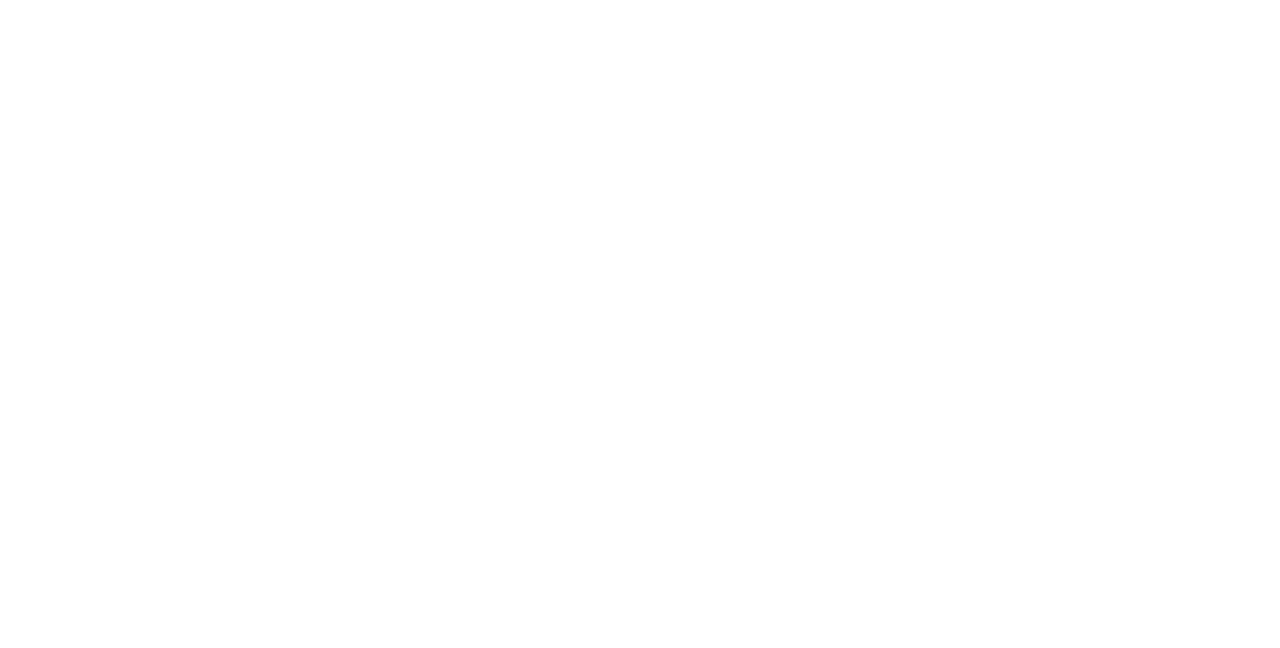
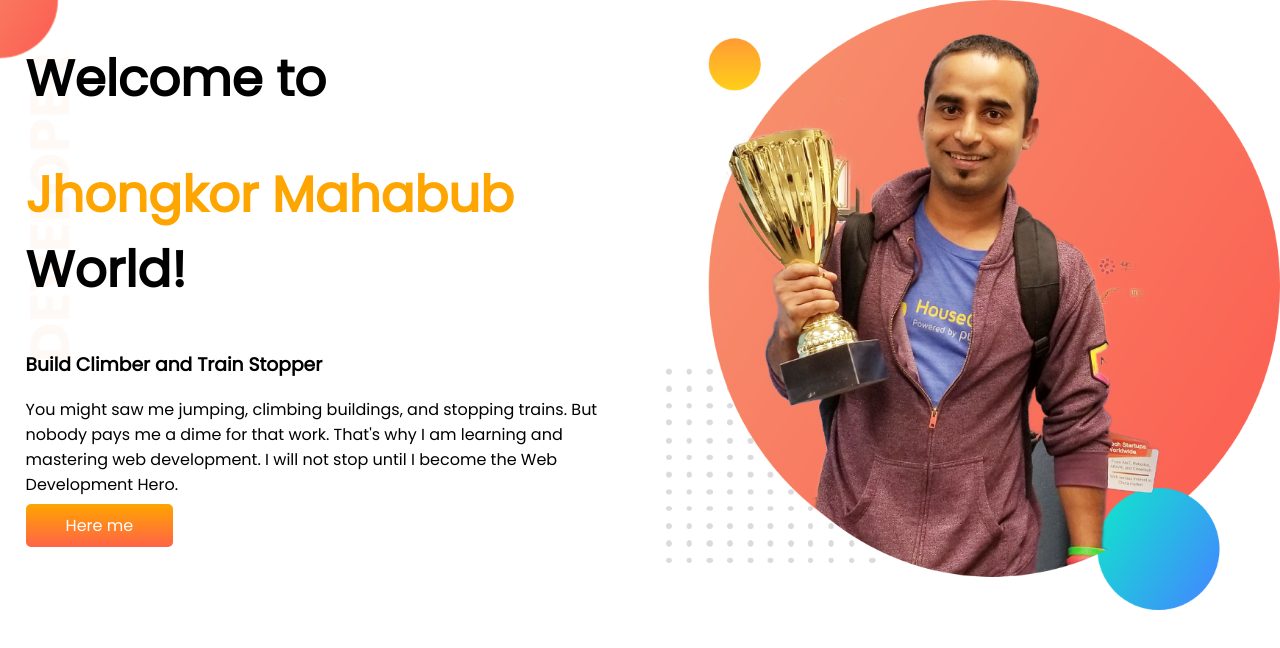
Before and after one commit to shuvo794/devloper-protfolo, a plain HTML site: page index.html in a window 1280 px wide. Drawn offline with Linux system fonts and the light colour scheme.

Commit message:
top-banner

```diff
--- a/index.html
+++ b/index.html
@@ -5,11 +5,27 @@
     <meta charset="UTF-8">
     <meta http-equiv="X-UA-Compatible" content="IE=edge">
     <meta name="viewport" content="width=device-width, initial-scale=1.0">
+    <link rel="preconnect" href="https://fonts.googleapis.com">
+    <link rel="preconnect" href="https://fonts.gstatic.com" crossorigin>
+    <link href="https://fonts.googleapis.com/css2?family=Poppins&display=swap" rel="stylesheet">
     <title>Jhongkor Protfol</title>
     <link rel="stylesheet" href="style.css">
 </head>
 
 <body>
+    <section class="top-banner">
+        <div class="hlaf-width">
+            <h1>Welcome to</h1>
+            <h1><span class="Orenge-color">Jhongkor Mahabub</span> World!</h1>
+            <h3>Build Climber and Train Stopper</h3>
+            <p>You might saw me jumping, climbing buildings, and stopping trains. But nobody pays me a dime for that work. That's why I am learning and mastering web development. I will not stop until I become the Web Development Hero.</p>
+            <a class="link-button" target="_blank" href="https://www.linkedin.com/company/programminghero">Here me</a>
+        </div>
+
+        <div class="hlaf-width">
+            <img src="images/jhankar.png" alt="">
+        </div>
+    </section>
 
 </body>
 
--- a/style.css
+++ b/style.css
@@ -0,0 +1,39 @@
+    body {
+        font-family: 'Poppins', sans-serif;
+        margin: 0px;
+    }
+
+    h1 {
+        font-size: 50px
+    }
+
+    .Orenge-color {
+        color: orange;
+    }
+
+    section {
+        display: flex;
+    }
+
+    .hlaf-width {
+        width: 50%;
+        padding-left: 2%;
+    }
+
+    .hlaf-width img {
+        width: 100%;
+    }
+
+    .link-button {
+        text-decoration: none;
+        background-image: linear-gradient(orange, tomato);
+        padding: 10px 40px;
+        border-radius: 5px;
+        color: white;
+        font-weight: 400;
+    }
+
+    .top-banner {
+        background-image: url(images/top-banner.png);
+        background-repeat: no-repeat;
+    }
```
Also changed, not shown: images/dream-bg.png (added), images/exp-bg.png (added), images/jhankar.png (added), images/jhankar2.png (added), images/my-bg.png (added), images/my-bg2.png (added), images/top-banner.png (added).
